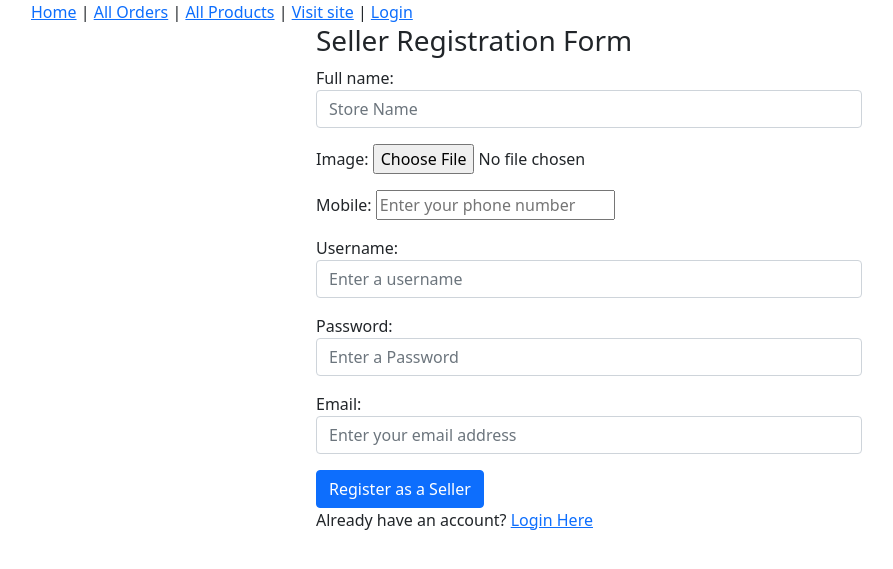
After one commit to sumitdadwal/django-bookstore-project, a Django app: page /bookstore-admin/register/ in a window 1280 px wide. The commit adds this page. Shown: the top 569 px of the page, without its empty margins (51-944 px from the left). Run offline with Django 4.2, Linux system fonts and the light colour scheme; parts of the project's set-up code (start-up, migrations or seed data) failed here and were passed over.

Commit message:
login and register page for sellers

```diff
--- /dev/null
+++ b/ecomadmin/forms.py
@@ -0,0 +1,35 @@
+from dataclasses import field
+from django import forms
+from django.contrib.auth.models import User
+from .models import Admin
+
+class AdminRegistrationForm(forms.ModelForm):
+    username = forms.CharField(widget=forms.TextInput(attrs={
+        "class": "form-control",
+        "placeholder": "Enter a username"
+    }))
+    password = forms.CharField(widget=forms.PasswordInput(attrs={
+        "class": "form-control",
+        "placeholder": "Enter a Password"
+    }))
+    email = forms.CharField(widget=forms.EmailInput(attrs={
+        "class": "form-control",
+        "placeholder": "Enter your email address"
+    }))
+    class Meta:
+        model = Admin
+        fields = ['full_name', 'image', 'mobile']
+        widgets = {
+            "full_name": forms.TextInput(attrs={
+                "class": "form-control",
+                "placeholder": "Store Name"
+            }),
+            "image": forms.ClearableFileInput(attrs={
+                "class": "form.control"
+            }),
+            "mobile": forms.NumberInput(attrs={
+                "class": "form.control",
+                "placeholder": "Enter your phone number"
+            })
+
+        }
--- a/ecomadmin/models.py
+++ b/ecomadmin/models.py
@@ -10,3 +10,6 @@ class Admin(models.Model):
     full_name = models.CharField(max_length=50)
     image=models.ImageField(upload_to='admins')
     mobile = models.CharField(max_length=20)
+
+    def __str__(self):
+        return self.full_name
--- a/ecomadmin/urls.py
+++ b/ecomadmin/urls.py
@@ -5,6 +5,8 @@ app_name = "ecomadmin"
 
 urlpatterns = [
     path('login/', AdminLoginView.as_view(), name='adminlogin'),
+    path('logout/', AdminLogoutView.as_view(), name='adminlogout'),
+    path('register/', AdminegistrationView.as_view(), name='adminregister'),
     path('product/list/', AdminProductListView.as_view(), name="adminproductlist"),
     path("product/add/", AdminProductCreateView.as_view(), name="adminproductcreate"),
     path('home/', AdminHomeView.as_view(), name='adminhome'),
--- a/ecomadmin/views.py
+++ b/ecomadmin/views.py
@@ -1,10 +1,10 @@
 from django.http import Http404
 from django.shortcuts import render
-
+from .forms import AdminRegistrationForm
 from django.shortcuts import redirect, render
 from django.views.generic import View, TemplateView, CreateView, FormView, DetailView, ListView, UpdateView, DeleteView
 from django.urls import reverse_lazy
-from django.contrib.auth import authenticate, login
+from django.contrib.auth import authenticate, login, logout
 from ecomapp.forms import  CustomerLoginForm, ProductForm
 from .models import *
 from ecomapp.models import ProductImage, Product, Order, ORDER_STATUS
@@ -24,6 +24,11 @@ class AdminLoginView(FormView):
         else:
             return render(self.request, self.template_name, {'form': self.form_class, 'error': 'Invalid credentials'})
         return super().form_valid(form)
+
+class AdminLogoutView(View):
+    def get(self, request):
+        logout(request)
+        return redirect("ecomapp:home")
 
 
 class AdminRequredMixin(object):
@@ -49,6 +54,21 @@ class AdminHomeView(AdminRequredMixin, TemplateView):
         context = super().get_context_data(**kwargs)
         context['pendingorders'] = Order.objects.filter(order_status="Order Recieved").order_by('-id')
         return context
+
+
+class AdminegistrationView(CreateView):
+    template_name = 'adminpages/adminregistration.html'
+    form_class = AdminRegistrationForm
+    success_url = reverse_lazy("ecomadmin:adminhome")
+
+    def form_valid(self, form):
+        username = form.cleaned_data.get("username")
+        password = form.cleaned_data.get("password")
+        email = form.cleaned_data.get("email")
+        user = User.objects.create_user(username, email, password)
+        form.instance.user = user
+        login(self.request, user)
+        return super().form_valid(form)
 
 
 
--- a/ecomapp/views.py
+++ b/ecomapp/views.py
@@ -5,7 +5,7 @@ from .forms import CheckoutForm
 from .models import *
 from django.db.models import Q
 from django.core.paginator import Paginator
-
+from django.core.cache import cache
 
 #assign customer to cart object
 class EcomMixin(object):
--- a/ecommerceapp/urls.py
+++ b/ecommerceapp/urls.py
@@ -22,7 +22,7 @@ urlpatterns = [
     path('admin/', admin.site.urls),
     path('', include("ecomapp.urls")),
     path('customer/', include("customerprofile.urls")),
-    path('bookstore-admin/', include("ecomadmin.urls"))
+    path('bookstore-admin/', include("ecomadmin.urls")),
 ]
 if settings.DEBUG:
     urlpatterns += static(settings.STATIC_URL, document_root=settings.STATIC_ROOT)
--- a/templates/adminpages/adminbase.html
+++ b/templates/adminpages/adminbase.html
@@ -13,7 +13,13 @@
         <a href="{% url 'ecomadmin:adminhome' %}">Home</a> |
         <a href="{% url 'ecomadmin:adminorderlist' %}">All Orders</a> |
         <a href="{% url 'ecomadmin:adminproductlist' %}">All Products</a> |
-        <a href="{% url 'ecomapp:home' %}" target='blank'>Visit site</a>
+        <a href="{% url 'ecomapp:home' %}" target='blank'>Visit site</a> |
+
+        {% if request.user.admin %}
+            <a href="{% url 'ecomadmin:adminlogout' %}">Logout</a>
+        {% else %}
+            <a href="{% url 'ecomadmin:adminlogin' %}">Login</a>
+        {% endif %}
     </div>
     {% block content %}
     {% endblock %}
--- a/templates/adminpages/adminlogin.html
+++ b/templates/adminpages/adminlogin.html
@@ -16,6 +16,7 @@
                 {% csrf_token %}
                 {{form.as_p}}
                 <button class="btn btn-primary">Login as Admin</button>
+                <p>or dont't have an account? <a href="{% url 'ecomadmin:adminregister' %}">Register Here</a></p>
                 {% if error %}
                  <li>{{error}}</li>
                 {% endif %}
--- /dev/null
+++ b/templates/adminpages/adminregistration.html
@@ -0,0 +1,25 @@
+{% extends 'adminpages/adminbase.html' %}
+
+{% block title %}Register as a Seller{% endblock title %}
+
+{% block content %}
+<style>
+    .errorlist{
+        color: red;
+    }
+</style>
+<div class="container">
+    <div class="row">
+        <div class="col-md-6 mx-auto">
+            <h3>Seller Registration Form</h3>
+            <form action="" method="POST" enctype="multipart/form-data">
+                {% csrf_token %}
+                {{form.as_p}}
+                <button class="btn btn-primary">Register as a Seller</button>
+                <p>Already have an account? <a href="{% url 'ecomadmin:adminlogin' %}">Login Here</a></p>
+
+            </form>
+        </div>
+    </div>
+</div>
+{% endblock content %}
```
Also changed, not shown: ecommerceapp/settings.py (+9 -0 lines), templates/base.html (+8 -0 lines), db.sqlite3, media/admins/ame.jpg (added), media/admins/default_e4MTp9k.png (added), media/admins/thin.jpg (added), media/admins/thin_hw1jrXY.jpg (added), media/admins/think.jpg (added), media/admins/xtremeo.jpg (added).
